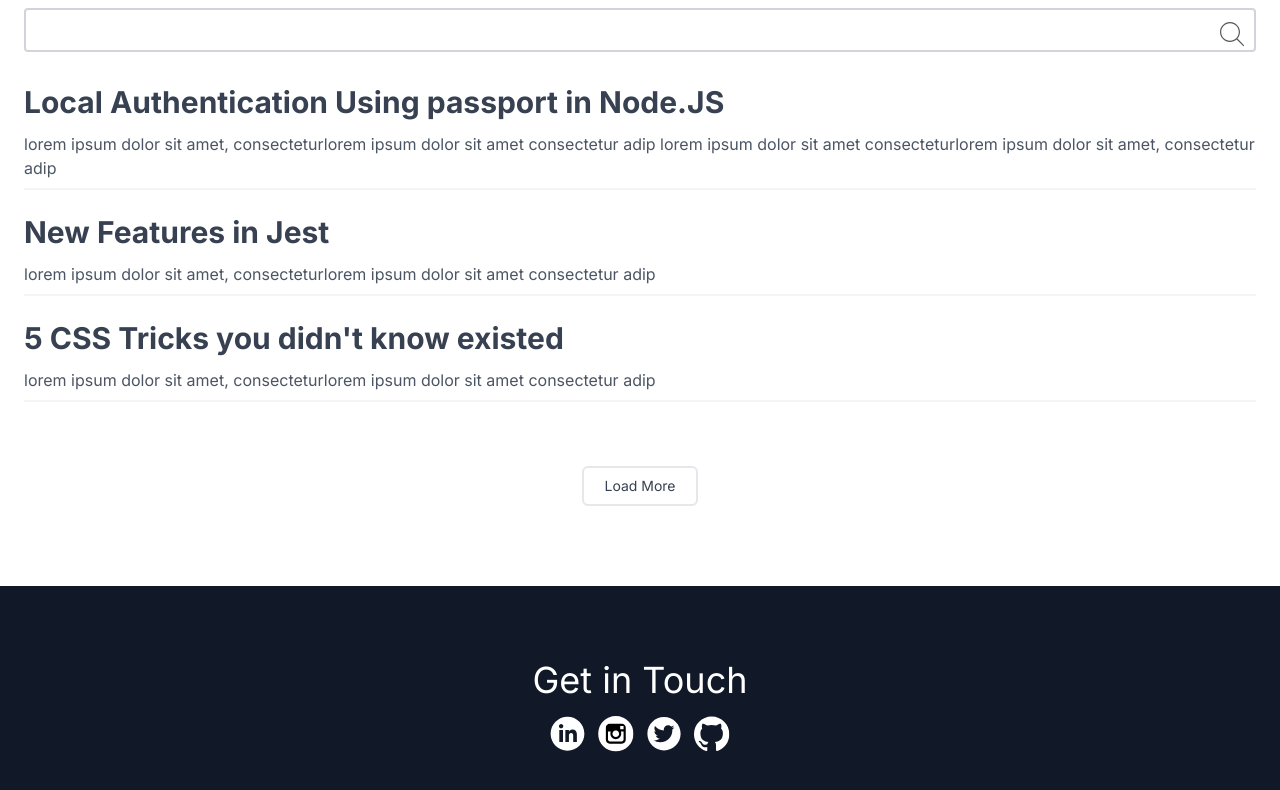
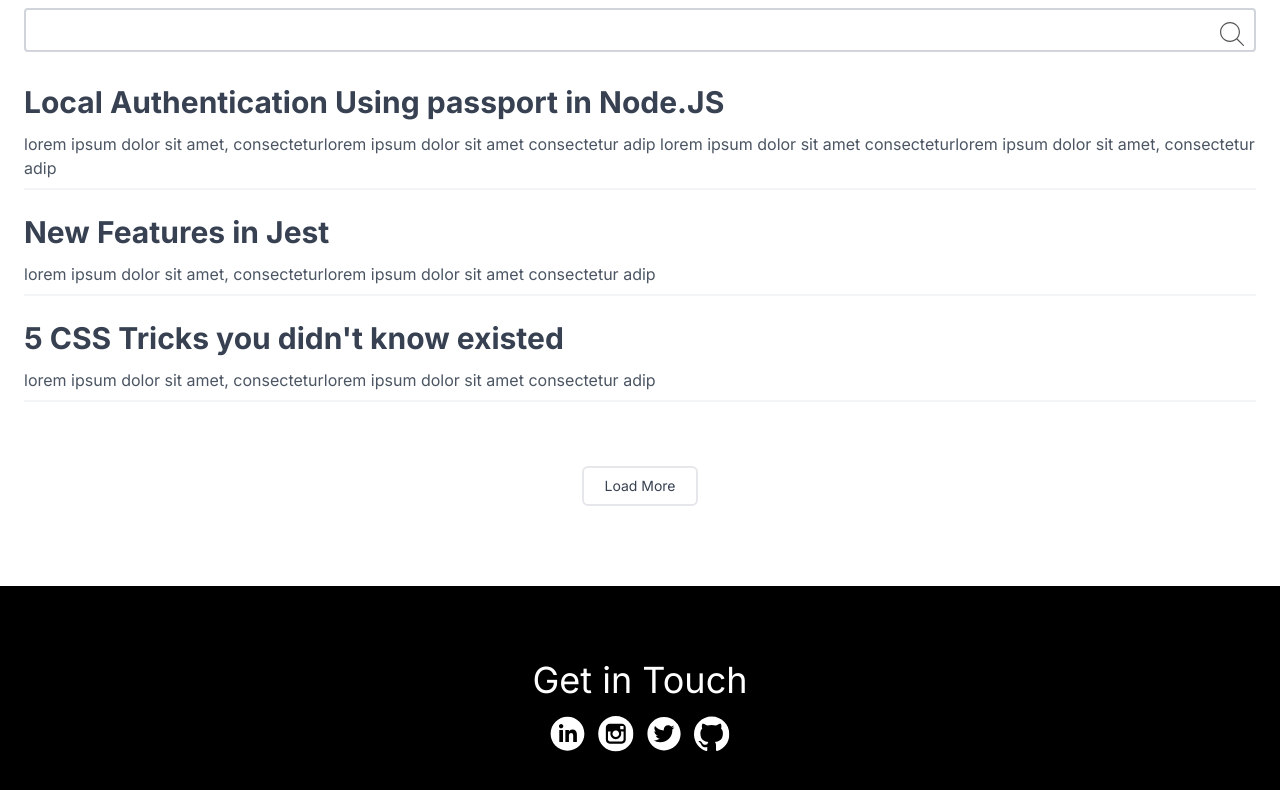
Before and after one commit to noor-codes/noorullah.dev, a Next.js app: page /blog in a window 1280 px wide. Shown: the part 334-1124 px from the top of the page. Built offline with nearby package versions, Linux system fonts and the light colour scheme; what @tailwindcss/typography would draw is missing.

Commit message:
Black Footer

```diff
--- a/components/Footer.jsx
+++ b/components/Footer.jsx
@@ -1,5 +1,5 @@
 const Footer = () => (
-  <div className="flex flex-col justify-center bg-gray-900 gap-y-2 w-full h-44 mt-20 md:h-48 xl:h-60">
+  <div className="flex flex-col justify-center bg-black gap-y-2 w-full h-44 mt-20 md:h-48 xl:h-60">
     <p className="text-white text-3xl mx-10 md:mb-1 text-center xl:text-4xl xl:mb-2">
       Get in Touch
     </p>
```
